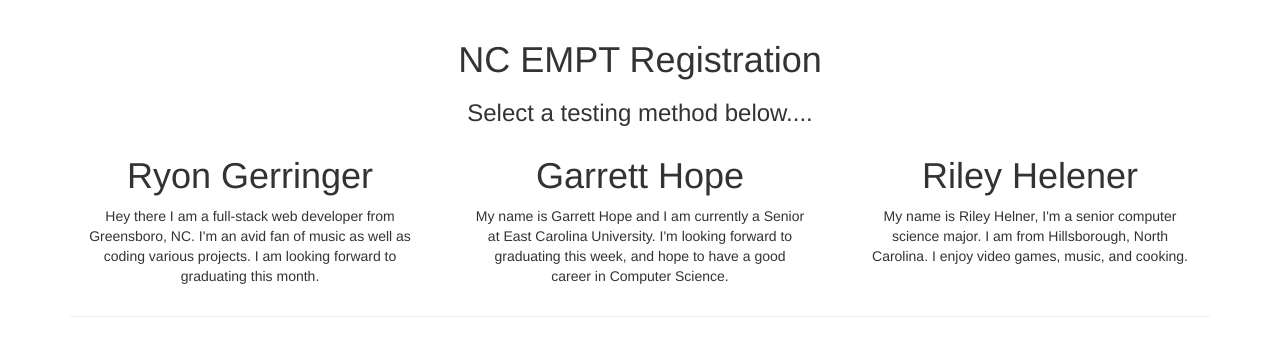
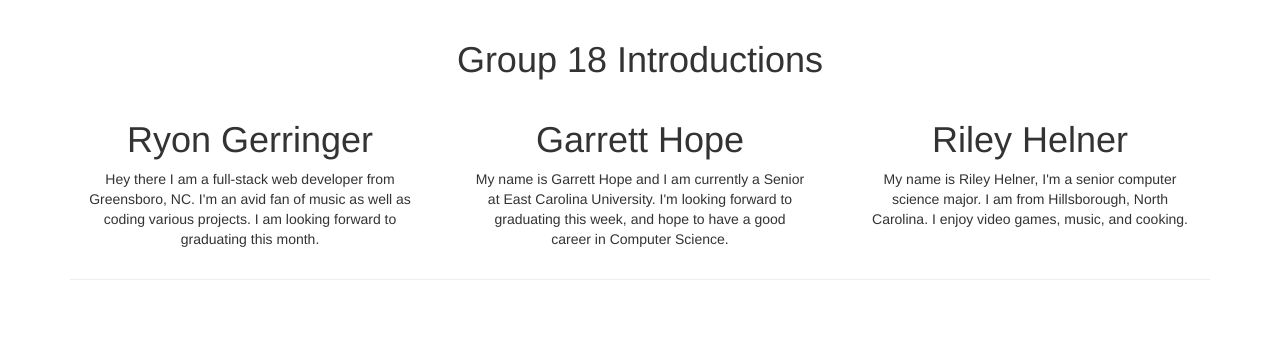
Before and after one commit to hopeg19/WebbAppFP, a Flask app: page /introductions in a window 1280 px wide. Shown: the part 52-408 px from the top of the page. Run offline with Flask 3, Linux system fonts and the light colour scheme; some libraries are stand-ins or nearby versions.

Commit message:
Update introductions.html

```diff
--- a/templates/introductions.html
+++ b/templates/introductions.html
@@ -4,8 +4,8 @@
 
 <section class="py-5 text-center container">
     <div class="row align-items-md-stretch">
-      <h1 class="fw-bold my-2">NC EMPT Registration</h1>
-        <h3 class="fw-light mt-4 text-secondary mb-5">Select a testing method below....</h3>
+      <h1 class="fw-bold my-2">Group 18 Introductions</h1>
+        <h3 class="fw-light mt-4 text-secondary mb-5"></h3>
 
 
           <div class="col-lg-4 mx-auto">
@@ -31,7 +31,7 @@
         <div class="col-lg-4 mx-auto">
             <div class="p-5 mb-4 rounded-3 h-100 shadow">
                 <div class="container-fluid py-5">
-                    <h1 class="display-5 fw-bold shadow-class">Riley Helener</h1>
+                    <h1 class="display-5 fw-bold shadow-class">Riley Helner</h1>
                     <p class="fs-4 shadow-class">
                     My name is Riley Helner, I'm a senior computer science major. I am from Hillsborough, North Carolina. I enjoy video games, music, and cooking.
                     </p>
```
